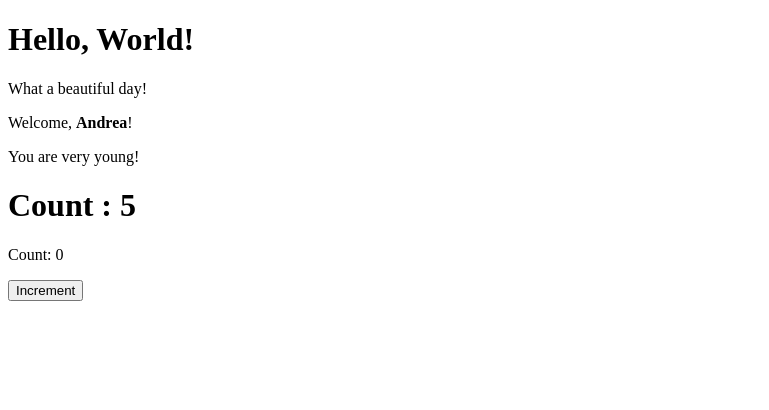
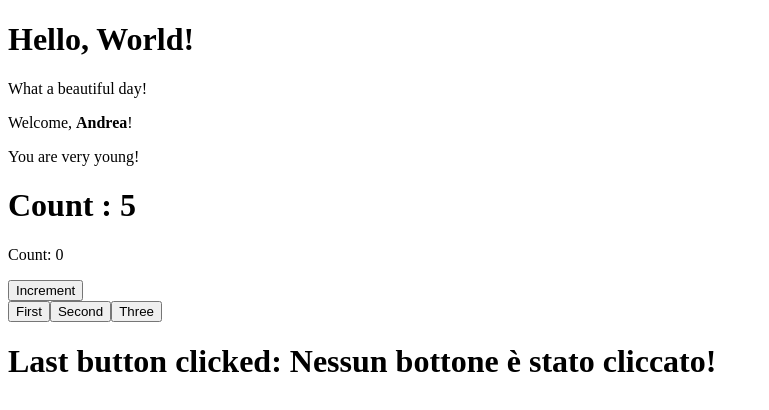
Before and after one commit to leggio98/react-exercises, a React (Create React App) app in the folder react-exercises/: page / in a window 1280 px wide. Shown: the top 410 px of the page, without its empty margins (0-769 px from the left). Built offline with nearby package versions, Linux system fonts and the light colour scheme.

Commit message:
Add exercise Events-03

```diff
--- a/react-exercises/src/App.js
+++ b/react-exercises/src/App.js
@@ -2,6 +2,7 @@
 
 import React from "react"
 import { ClickCounter } from "./ClickCounter"
+import { ClickTracker } from "./ClickTracker"
 import { Counter } from "./Counter"
 import { Hello } from "./Hello"
 import { Welcome } from "./Welcome"
@@ -14,6 +15,7 @@ export class App extends React.Component {
             <Welcome value= {17} name={<strong>Andrea</strong>}  />
             <Counter />
             <ClickCounter />
+            <ClickTracker />
             </div>
     }
 }
--- /dev/null
+++ b/react-exercises/src/ClickTracker.js
@@ -0,0 +1,28 @@
+/* Create a ClickTracker component that renders three buttons.
+ Implement a single event handler for all three buttons, and track
+  of which button was pressed last. Show the last button that was pressed
+  in an h1 tag within the ClickTracker component. Tip: you can use the event
+   object to access the target property of the event. */
+
+import React from "react";
+
+export class ClickTracker extends React.Component {
+    state = {
+        lastButtonClicked: 'Nessun bottone è stato cliccato!'
+    }
+    handleTrack = (event) => {
+        this.setState({
+            lastButtonClicked: event.target.name
+        })
+    }
+    render () {
+        return ( <div>
+            <button name="First" onClick={this.handleTrack}> First</button>
+            <button name="Second" onClick={this.handleTrack}> Second</button>
+            <button name="Third" onClick={this.handleTrack}> Three</button>
+            <h1>Last button clicked: {this.state.lastButtonClicked}</h1>
+        </div>
+
+        )
+    }
+}
```
